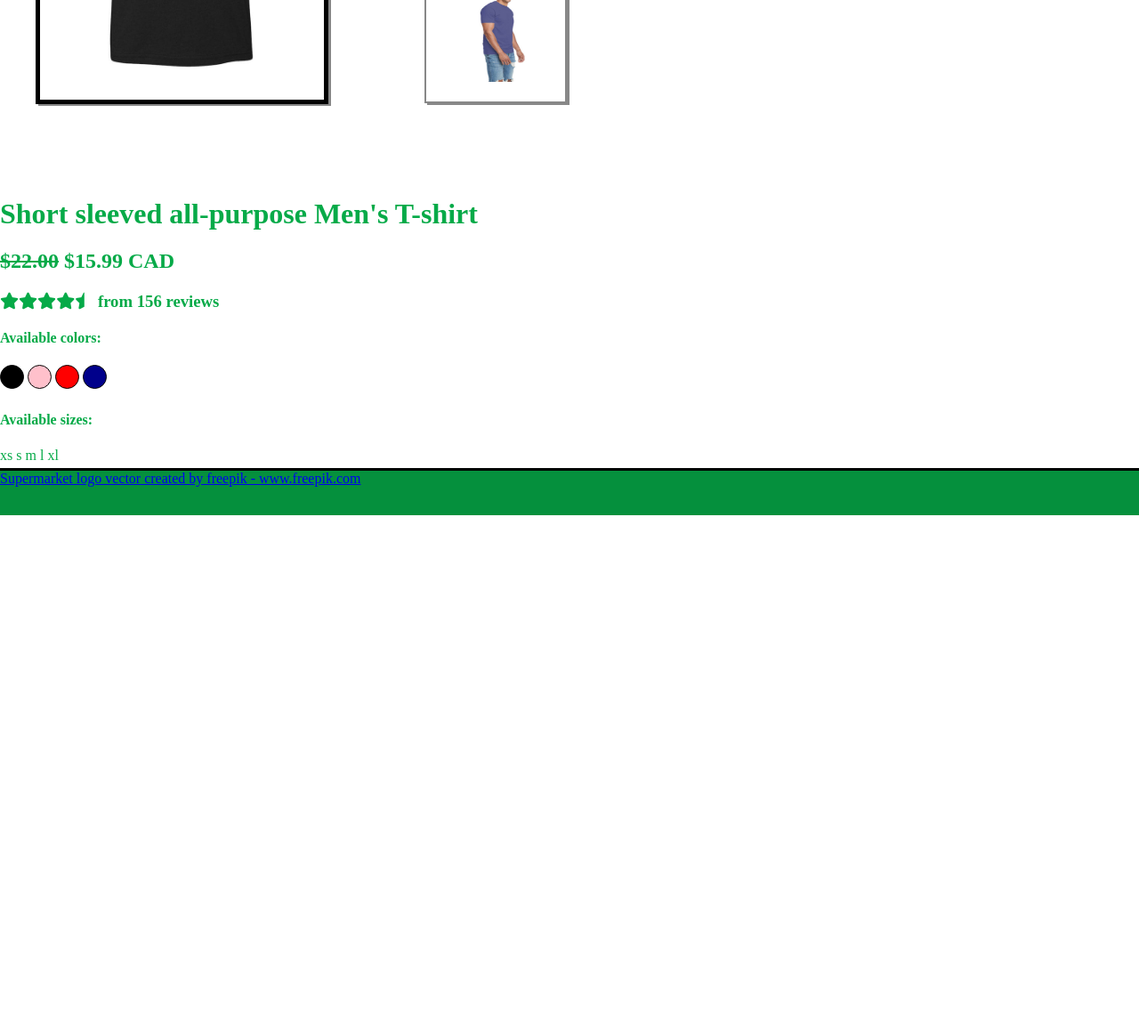
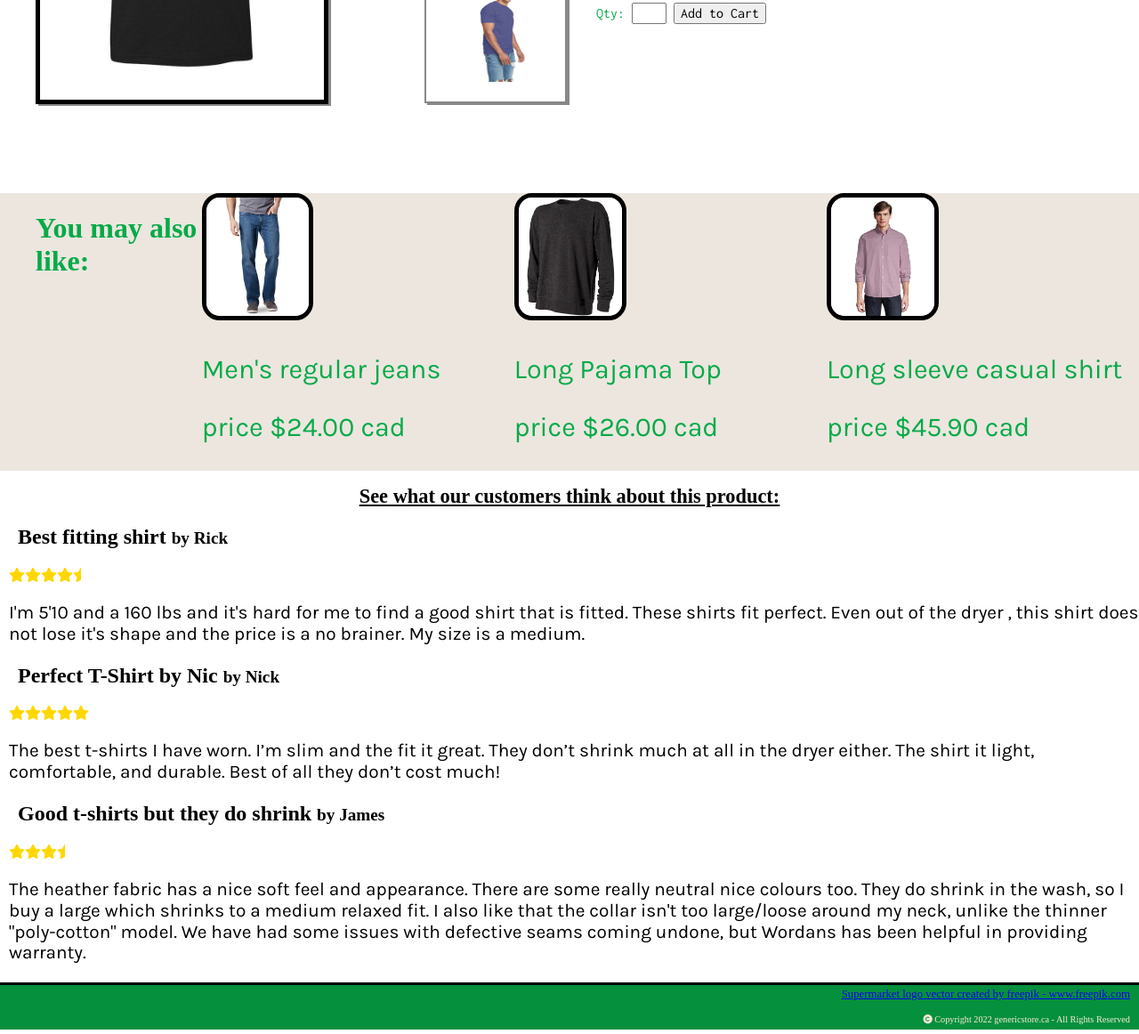
Before and after one commit to mnunesb/Marketplace-CSS-Project, a plain HTML site: page index.html in a window 1280 px wide. Shown: the part 634-1796 px from the top of the page at 89% size. Before the commit the page ends 1213 px from the top, so only its background shows below. Drawn offline with Linux system fonts and the light colour scheme.

Commit message:
Last changes before delivery deadline

```diff
--- a/css/style.css
+++ b/css/style.css
@@ -1,8 +1,12 @@
-/*Set minimum window size to preserve the desired design*/
+/*Set minimum window size to preserve the desired design and default font size and family*/
 html{
     min-width: 750px;
     color: #06aa48;
 }
+body {
+    font-size:16px;
+    font-family: 'Times New Roman', Times, serif;
+  }
 /* Header*/
 header .upper-header{
     display: flex;
@@ -26,6 +30,7 @@ header .upper-header div:first-child h2{
     margin-left: 20px;
     color: #f6f6f6;
     text-shadow: 2px 2px rgba(0, 0, 0, 0.611);
+    font-family: 'Quicksand', Times, serif;
 }
 /*Header Search Bar*/
 header .upper-header div:nth-child(2){
@@ -52,6 +57,7 @@ header .lower-header{
     width: 100%;
     height: 40px;
     border-bottom: 3px solid black;
+    font-size: 1.4em;
 }
 header .lower-header nav a{
     padding: 40px;
@@ -62,12 +68,22 @@ header .lower-header nav i{
     padding-right: 5px;
     margin-top: 10px;
 }
-
+/*Product display*/
+section.product {
+    display: flex;
+    flex-direction: row;
+}
 /*Product image*/
 section.product .product-images{
     display: flex;
     width: 50%;
     height: 600px;
+}
+section.product div.description{
+    margin-left: 30px;
+    width: 40%;
+    min-width: 600px;
+    font-family: 'Inconsolata', Times, serif;
 }
 section.product div.product-images figure img{
     height: 80%;
@@ -85,12 +101,14 @@ section.product div.product-images ul li img{
 }
 section.product div.product-images ul li img:hover{
 transform: scale(1.2);
+transition: 0.4s;
 }
 section.product div.product-images ul li{
     list-style: none;
     border: 2px solid #888888;
     box-shadow: 3px 2px #888888;
     margin: 2px 3px;
+    font-family: Arial, Helvetica, sans-serif;
 }
 /*T-shirt Color options*/
 /*Create circles to showcase the available colors*/
@@ -102,7 +120,7 @@ main section div .tshirt-color {
     display: inline-block;
 }
 /*Set circles to apropriate colors, and make the selection grow when mouse hover*/
-main .product-image div .tshirt-color:hover{
+main section.product div.description div.sample-color span.tshirt-color:hover{
     transform: scale(1.2);
 }
 .sample-color span:nth-of-type(1) {
@@ -117,10 +135,77 @@ main .product-image div .tshirt-color:hover{
 .sample-color span:nth-of-type(4) {
     background-color: darkblue;
 }
+/*Tshirt size*/
+main section.product div.description div.size span{
+    text-transform: uppercase;
+    padding: 10px;
+    margin: 5px;
+    font-weight: 700;
+    color: #888888;
+    border: 4px solid black;
+}
+main section.product div.description div.size span.tshirt-size:hover{
+    transform: scale(1.2);
+    border: 4px solid red;
+}
+/*Form*/
+main section.product div form{
+    margin-top: 45px;
+}
+/*You may also like section*/
+main section ul.similar{
+    display: flex;
+    flex-direction: row;
+    justify-content: space-between;
+    background-color: rgb(236, 230, 223);
+}
+main section ul.similar li{
+    list-style: none;
+    font-size: 1.9em;
+    font-family: 'Karla', Verdana, Geneva, Tahoma, sans-serif;
+}
+/*You may also like images thumbnail*/
+main section ul.similar li img{
+    width: 33%;
+    height: auto;
+    justify-content: space-between;
+    border: 5px solid black;
+    border-radius: 20px;
+}
+/*Review section*/
+main section.reviews h1{
+    color: black;
+    font-size: 1.4em;
+    text-decoration: underline;
+    text-align: center;
+}
+main section.reviews h2{
+    color: black;
+    margin-left: 20px;
+}
+/*Gold stars icons*/
+main section.reviews div p:nth-of-type(1){
+    margin-left: 10px;
+    color: gold;
+}
+/*Customer review text*/
+main section.reviews div p:nth-of-type(2){
+    margin-left: 10px;
+    color: black;
+    font-size: 1.3em;
+    font-family: 'Karla', Verdana, Geneva, Tahoma, sans-serif;
+}
 /*footer*/
 footer{
     border-top: 3px solid black;
     margin-top: 5px;
+    margin-bottom: 5px;
     background-color: #05903d;
     height: 50px;
+    color: antiquewhite;
+    text-align: right;
 }
+footer p, footer a{
+    margin-right: 10px;
+    font-size: 0.8em;
+}
--- a/index.html
+++ b/index.html
@@ -10,7 +10,9 @@
     <link rel="stylesheet" href="./css/normalize.css">
     <link rel="stylesheet" href="./css/style.css">
     <!--Custom Google Fonts-->
-
+    <link rel="preconnect" href="https://fonts.googleapis.com">
+    <link rel="preconnect" href="https://fonts.gstatic.com" crossorigin>
+    <link href="https://fonts.googleapis.com/css2?family=Inconsolata&family=Karla&family=Quicksand&display=swap" rel="stylesheet">
     <!--Add Fontawesome-->
     <script src="https://kit.fontawesome.com/ff0cf70541.js" crossorigin="anonymous"></script>
 </head>
@@ -62,17 +64,67 @@
                     <span class="tshirt-color"></span>
                     <span class="tshirt-color"></span>
                 </div>
-                <div>
+                <div class="size">
                     <h4>Available sizes:</h4>
                     <span class="tshirt-size">xs</span>
-                    <span class="tshirt-size">s</span>
-                    <span class="tshirt-size">m</span>
-                    <span class="tshirt-size">l</span>
+                    <span class="tshirt-size">s </span>
+                    <span class="tshirt-size">m </span>
+                    <span class="tshirt-size">l </span>
                     <span class="tshirt-size">xl</span>
                 </div>
+                <div>
+                    <form action="index.html" method="get">
+                        <label for="qty">Qty:</label>
+                        <input type="number" id="qty" name="qty" min="0" max="10">
+                        <button type="submit">Add to Cart</button>
+                    </form>
+                </div>
+            </div>
+        </section>
+        <section>
+            <div>
+                <ul class="similar">
+                    <h1>You may also like:</h1>
+                    <li>
+                        <img src="./img/jeans.jpg">
+                        <p>Men's regular jeans</p>
+                        <p>price $24.00 cad</p>
+                    </li>
+                    <li>
+                        <img src="./img/pajama.jpg">
+                        <p>Long Pajama Top</p>
+                        <p>price $26.00 cad</p>
+                    </li>
+                    <li>
+                        <img src="./img/long.jpg">
+                        <p>Long sleeve casual shirt</p>
+                        <p>price $45.90 cad</p>
+                    </li>
+                </ul>
+            </div>
+        </section>
+        <section class="reviews">
+            <h1>See what our customers think about this product:</h1>
+            <div>
+                <h2>Best fitting shirt <small>by Rick</small></h2>
+                <p><i class="fa-solid fa-star"></i><i class="fa-solid fa-star"></i><i class="fa-solid fa-star"></i><i class="fa-solid fa-star"></i><i class="fa-solid fa-star-half"></i></p>
+                <p>I'm 5'10 and a 160 lbs and it's hard for me to find a good shirt that is fitted. These shirts fit perfect. Even out of the dryer , this shirt does not lose it's shape and the price is a no brainer. My size is a medium.</p>
+            </div>
+            <div>
+                <h2>Perfect T-Shirt by Nic <small>by Nick</small></h2>
+                <p><i class="fa-solid fa-star"></i><i class="fa-solid fa-star"></i><i class="fa-solid fa-star"></i><i class="fa-solid fa-star"></i><i class="fa-solid fa-star"></i></p>
+                <p>The best t-shirts I have worn. I’m slim and the fit it great. They don’t shrink much at all in the dryer either. The shirt it light, comfortable, and durable. Best of all they don’t cost much!</p>
+            </div>
+            <div>
+                <h2>Good t-shirts but they do shrink <small>by James</small></h2>
+                <p><i class="fa-solid fa-star"></i><i class="fa-solid fa-star"></i><i class="fa-solid fa-star"></i><i class="fa-solid fa-star-half"></i></p>
+                <p>The heather fabric has a nice soft feel and appearance. There are some really neutral nice colours too. They do shrink in the wash, so I buy a large which shrinks to a medium relaxed fit. I also like that the collar isn't too large/loose around my neck, unlike the thinner "poly-cotton" model. We have had some issues with defective seams coming undone, but Wordans has been helpful in providing warranty.</p>
             </div>
         </section>
     </main>
 </body>
-<footer><a href='https://www.freepik.com/vectors/supermarket-logo'>Supermarket logo vector created by freepik - www.freepik.com</a></footer>
+<footer>
+        <a href='https://www.freepik.com/vectors/supermarket-logo'>Supermarket logo vector created by freepik - www.freepik.com</a>
+        <p><small><i class="fa-solid fa-copyright"></i> Copyright 2022 genericstore.ca - All Rights Reserved</small></p>
+</footer>
 </html>
```
Also changed, not shown: img/jeans.jpg (added), img/long.jpg (added), img/pajama.jpg (added).
